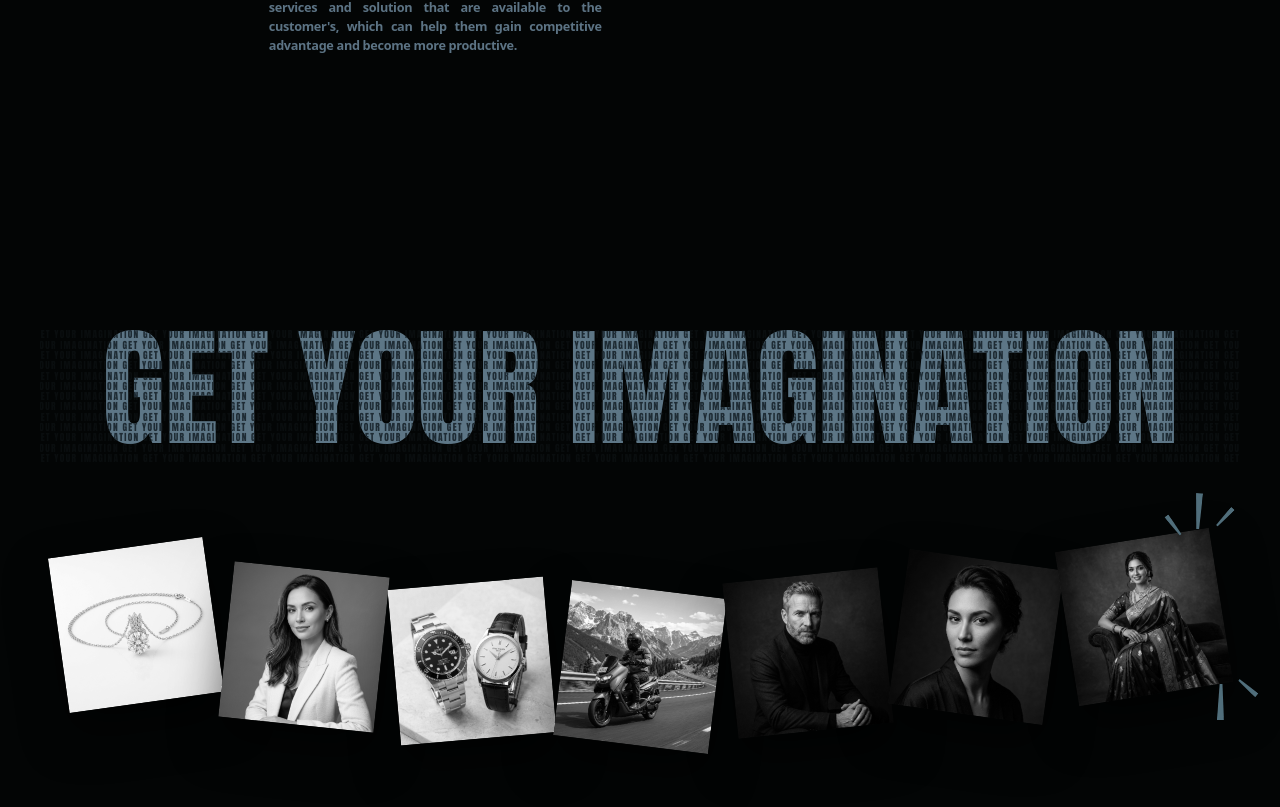
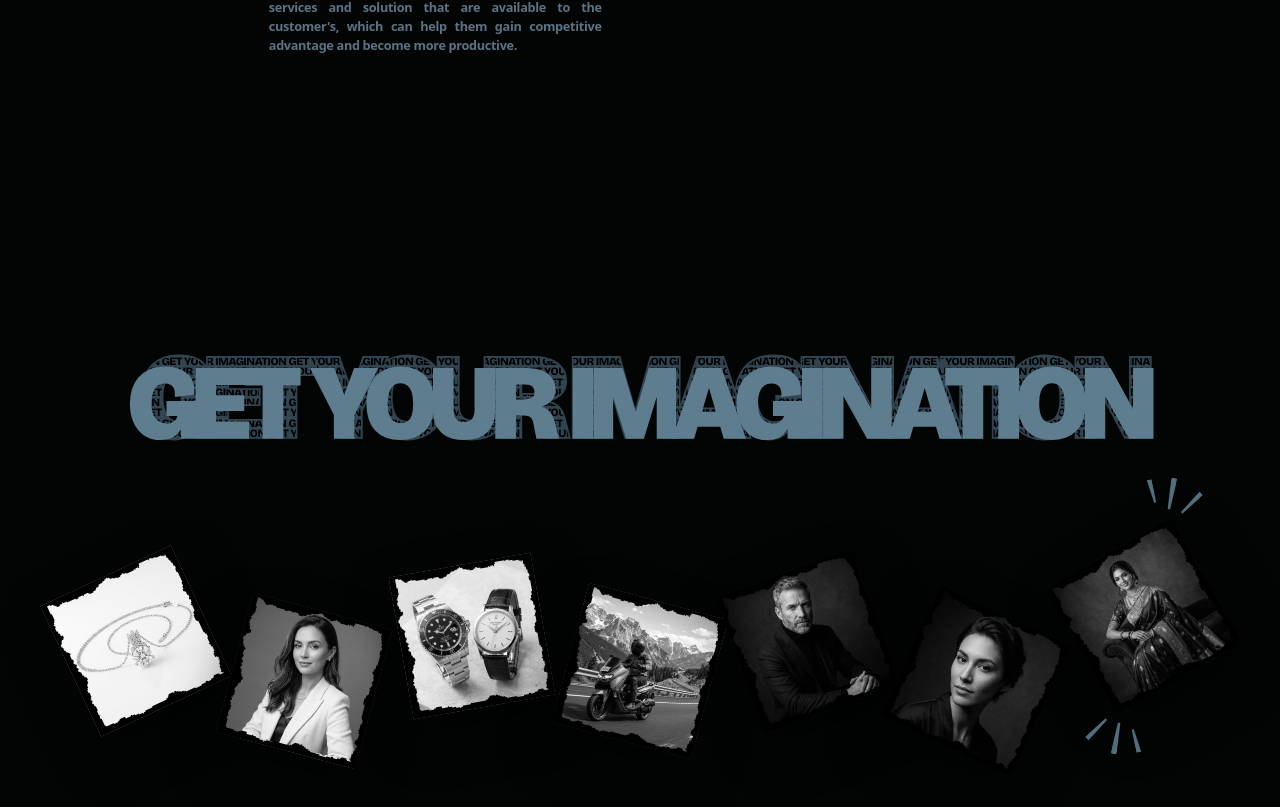
Before and after one commit to techieadi4703/venky-prototype1, a Next.js app: page /about in a window 1280 px wide. Shown: the part 721-1528 px from the top of the page. Built offline with nearby package versions, Linux system fonts and the light colour scheme.

Commit message:
feat: redesign GetYourImagination component with Bricolage Grotesque font and ripped photo frames

```diff
--- a/app/layout.tsx
+++ b/app/layout.tsx
@@ -1,5 +1,5 @@
 import type { Metadata } from "next";
-import { Bebas_Neue, Oswald, Anton } from "next/font/google";
+import { Bebas_Neue, Oswald, Anton, Bricolage_Grotesque } from "next/font/google";
 import "./globals.css";
 import { SiteHeader } from "@/components/site-header";
 
@@ -22,6 +22,11 @@ const anton = Anton({
   weight: "400",
 });
 
+const bricolage = Bricolage_Grotesque({
+  variable: "--font-bricolage",
+  subsets: ["latin"],
+});
+
 export const metadata: Metadata = {
   title: "Healing Tool",
   description: "Get your imagination. 30 Years Experts — Flawless retouch to print.",
@@ -34,7 +39,7 @@ export default function RootLayout({
 }>) {
   return (
     <html lang="en">
-      <body className={`${bebasNeue.variable} ${oswald.variable} ${anton.variable} antialiased selection:bg-accent selection:text-ink`}>
+      <body className={`${bebasNeue.variable} ${oswald.variable} ${anton.variable} ${bricolage.variable} antialiased selection:bg-accent selection:text-ink`}>
         <SiteHeader />
         <main>{children}</main>
       </body>
--- a/components/get-your-imagination.tsx
+++ b/components/get-your-imagination.tsx
@@ -13,13 +13,13 @@ const PATTERN_LINE = "GET YOUR IMAGINATION ".repeat(18);
 const PATTERN_ROWS = Array.from({ length: 13 }, (_, i) => 46 + i * 12);
 
 const PHOTOS = [
-  { src: "/images/jewelry_necklace.png", rot: -8, y: 4 },
-  { src: "/images/hero-ribbon-photo.png", rot: 6, y: 26 },
-  { src: "/images/watches_product.png", rot: -5, y: 40 },
-  { src: "/images/scooter_vehicle.png", rot: 7, y: 46 },
-  { src: "/images/portrait-man.png", rot: -6, y: 32 },
-  { src: "/images/portrait-woman.png", rot: 8, y: 16 },
-  { src: "/images/woman_saree.png", rot: -9, y: -4 },
+  { src: "/images/jewelry_necklace.png", rot: -25, y: 20 },
+  { src: "/images/hero-ribbon-photo.png", rot: 15, y: 60 },
+  { src: "/images/watches_product.png", rot: -10, y: 15 },
+  { src: "/images/scooter_vehicle.png", rot: 15, y: 50 },
+  { src: "/images/portrait-man.png", rot: -20, y: 20 },
+  { src: "/images/portrait-woman.png", rot: 25, y: 60 },
+  { src: "/images/woman_saree.png", rot: -30, y: -5 },
 ];
 
 export function GetYourImagination() {
@@ -64,71 +64,81 @@ export function GetYourImagination() {
           aria-label={TITLE}
         >
           <defs>
+            <filter id="ripped">
+              <feTurbulence type="fractalNoise" baseFrequency="0.05" numOctaves="5" result="noise" />
+              <feDisplacementMap in="SourceGraphic" in2="noise" scale="15" xChannelSelector="R" yChannelSelector="G" />
+            </filter>
             <clipPath id="gyi-clip">
               <text
                 x="700"
-                y="168"
+                y="154"
                 textAnchor="middle"
-                fontFamily="var(--font-anton), sans-serif"
-                fontSize="152"
-                letterSpacing="-1"
+                fontFamily="var(--font-bricolage), sans-serif"
+                fontWeight="900"
+                fontSize="140"
+                letterSpacing="-15"
               >
                 {TITLE}
               </text>
             </clipPath>
           </defs>
 
-          {/* faint repeating-text field behind the letters */}
-          <g opacity="0.07" fill="#5D7686">
+          {/* 1. Base dark teal background for the big letters (acts as the thick outline base) */}
+          <text
+            x="700"
+            y="154"
+            textAnchor="middle"
+            fontFamily="var(--font-bricolage), sans-serif"
+            fontWeight="900"
+            fontSize="140"
+            letterSpacing="-15"
+            fill="#324450"
+            stroke="#324450"
+            strokeWidth="4"
+          >
+            {TITLE}
+          </text>
+
+          {/* 2. Black patterned text clipped to the big letters, providing texture to the outline */}
+          <g clipPath="url(#gyi-clip)" opacity="1">
             {PATTERN_ROWS.map((y, i) => (
               <text
                 key={i}
                 x={i % 2 ? -30 : -6}
                 y={y}
-                fontFamily="var(--font-anton), sans-serif"
-                fontSize="11"
-                letterSpacing="1.5"
+                fontFamily="var(--font-bricolage), sans-serif"
+                fontWeight="900"
+                fontSize="13"
+                letterSpacing="-0.5"
+                fill="#000000"
               >
                 {PATTERN_LINE}
               </text>
             ))}
           </g>
 
-          {/* base slate fill of the big letters */}
+          {/* 3. The overlapping illusion! Slightly smaller solid light teal text on top to hide the center of the pattern */}
           <text
             x="700"
-            y="168"
+            y="160"
             textAnchor="middle"
-            fontFamily="var(--font-anton), sans-serif"
-            fontSize="152"
-            letterSpacing="-1"
-            fill="#5D7686"
+            fontFamily="var(--font-bricolage), sans-serif"
+            fontWeight="900"
+            fontSize="124"
+            letterSpacing="-5.5"
+            fill="#5E7D8F"
+            stroke="#5E7D8F"
+            strokeWidth="4"
+            transform="scale(1, 0.96)"
           >
             {TITLE}
           </text>
-
-          {/* darker repeating text clipped INSIDE the letters */}
-          <g clipPath="url(#gyi-clip)" opacity="0.85">
-            {PATTERN_ROWS.map((y, i) => (
-              <text
-                key={i}
-                x={i % 2 ? -30 : -6}
-                y={y}
-                fontFamily="var(--font-anton), sans-serif"
-                fontSize="11"
-                letterSpacing="1.5"
-                fill="#141f26"
-              >
-                {PATTERN_LINE}
-              </text>
-            ))}
-          </g>
         </svg>
 
         {/* ---- Photo fan ---- */}
-        <div className="mt-10 md:mt-16 w-full flex justify-center items-start gap-2 md:gap-3">
+        <div className="mt-10 md:mt-16 w-full flex justify-center items-start gap-4 md:gap-6">
           {PHOTOS.map((p, i) => (
-            <div key={i} className="gyi-photo relative w-[13%] max-w-[190px]">
+            <div key={i} className="gyi-photo relative w-[12%] max-w-[175px]">
               <div
                 className="relative"
                 style={{ transform: `translateY(${p.y}px) rotate(${p.rot}deg)` }}
@@ -144,16 +154,32 @@ export function GetYourImagination() {
                     sizes="(max-width: 768px) 40vw, 190px"
                     className="object-cover grayscale group-hover:grayscale-0 transition-all duration-500"
                   />
+                  {/* Ripped black frame overlay */}
+                  <div
+                    className="absolute pointer-events-none"
+                    style={{
+                      top: "-20px",
+                      left: "-20px",
+                      right: "-20px",
+                      bottom: "-20px",
+                      border: "26px solid #000000",
+                      filter: "url(#ripped)",
+                    }}
+                  />
                 </div>
 
                 {/* teal sparks on the last photo */}
                 {i === PHOTOS.length - 1 && (
                   <>
-                    <span className="gyi-spark absolute -top-5 right-8 w-[5px] h-6 bg-accent" style={{ clipPath: "polygon(0 0,100% 0,70% 100%,30% 100%)", transform: "rotate(-28deg)" }} />
-                    <span className="gyi-spark absolute -top-9 right-1 w-[7px] h-9 bg-accent" style={{ clipPath: "polygon(0 0,100% 0,70% 100%,30% 100%)", transform: "rotate(12deg)" }} />
-                    <span className="gyi-spark absolute -top-5 -right-5 w-[5px] h-6 bg-accent" style={{ clipPath: "polygon(0 0,100% 0,70% 100%,30% 100%)", transform: "rotate(52deg)" }} />
-                    <span className="gyi-spark absolute -bottom-5 -right-4 w-[5px] h-6 bg-accent" style={{ clipPath: "polygon(30% 0,70% 0,100% 100%,0 100%)", transform: "rotate(-40deg)" }} />
-                    <span className="gyi-spark absolute -bottom-9 right-3 w-[7px] h-9 bg-accent" style={{ clipPath: "polygon(30% 0,70% 0,100% 100%,0 100%)", transform: "rotate(10deg)" }} />
+                    {/* Top right sparks (mirrored from bottom left) */}
+                    <span className="gyi-spark absolute -top-4 -right-7 w-[5px] h-7 bg-accent" style={{ clipPath: "polygon(0 0,100% 0,70% 100%,30% 100%)", transform: "rotate(75deg)" }} />
+                    <span className="gyi-spark absolute -top-9 -right-4 w-[6px] h-8 bg-accent" style={{ clipPath: "polygon(0 0,100% 0,70% 100%,30% 100%)", transform: "rotate(40deg)" }} />
+                    <span className="gyi-spark absolute -top-11 right-0 w-[5px] h-6 bg-accent" style={{ clipPath: "polygon(0 0,100% 0,70% 100%,30% 100%)", transform: "rotate(15deg)" }} />
+
+                    {/* Bottom left sparks */}
+                    <span className="gyi-spark absolute -bottom-4 -left-7 w-[5px] h-7 bg-accent" style={{ clipPath: "polygon(0 0,100% 0,70% 100%,30% 100%)", transform: "rotate(-105deg)" }} />
+                    <span className="gyi-spark absolute -bottom-9 -left-4 w-[6px] h-8 bg-accent" style={{ clipPath: "polygon(0 0,100% 0,70% 100%,30% 100%)", transform: "rotate(-140deg)" }} />
+                    <span className="gyi-spark absolute -bottom-11 left-0 w-[5px] h-6 bg-accent" style={{ clipPath: "polygon(0 0,100% 0,70% 100%,30% 100%)", transform: "rotate(-165deg)" }} />
                   </>
                 )}
               </div>
```
